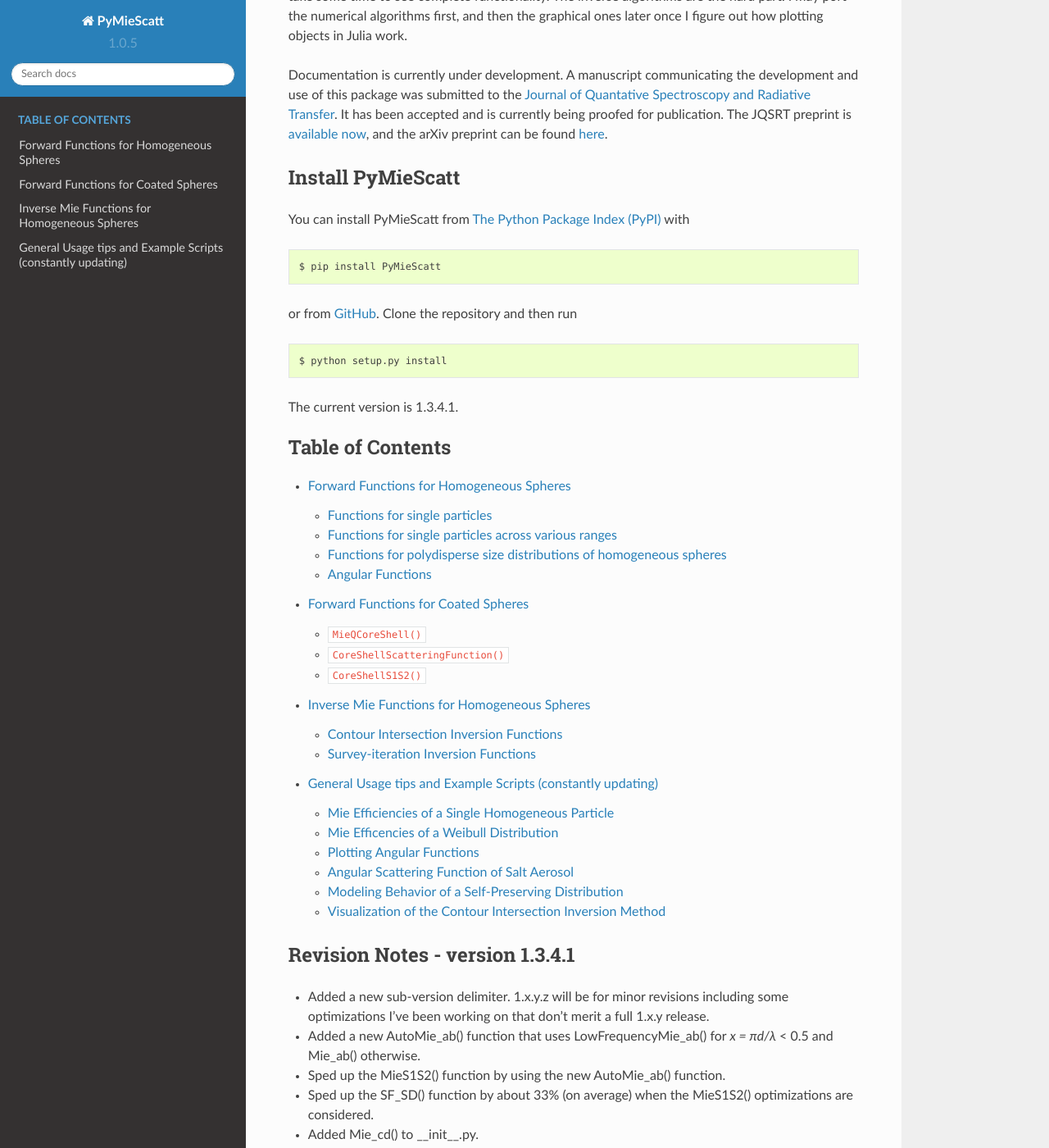
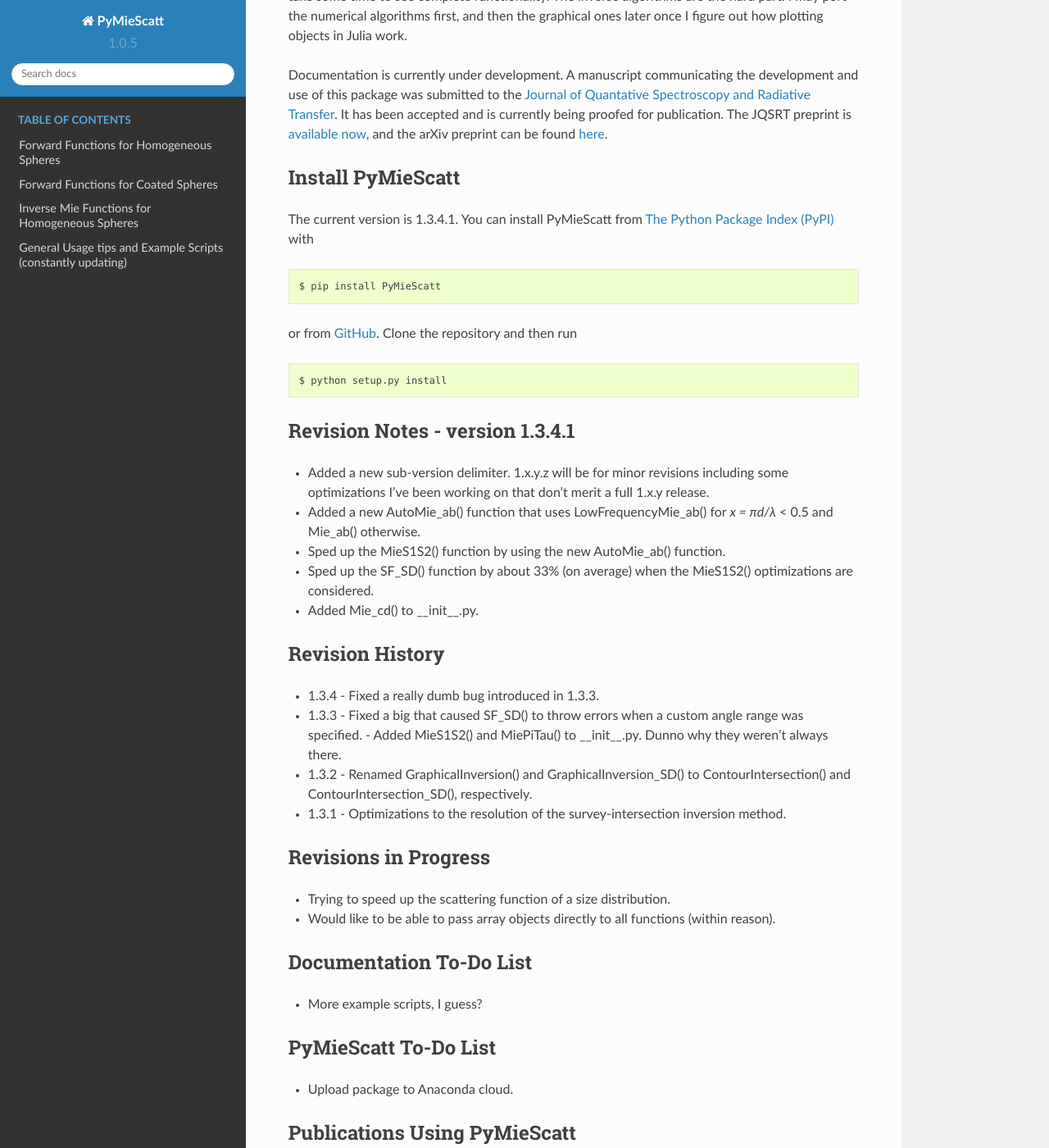
Before and after one commit to bsumlin/PyMieScatt, a Sphinx documentation site: the page built from docs/index.rst, in a window 1280 px wide and 1400 px high, scrolled down 309 px. Shown: the whole window at 82% size. Built offline with Sphinx 7.4.7 and the Read the Docs theme 2.0.0, drawn with Linux system fonts in a browser that asks for light colours; formulas are drawn with MathJax 3; pages that are not in the unit, such as notebooks, are missing from menus; some of the changed text lies outside the part shown.

Commit message:
minor
docs

```diff
--- a/docs/examples.rst
+++ b/docs/examples.rst
@@ -62,7 +62,7 @@
    d=5000
 
    theta,SL,SR,SU = ps.ScatteringFunction(m,w,d)
-   qR,SLQ,SRQ,SUQ = ps.qSpaceScatteringFunction(m,w,d,normed=False)
+   qR,SLQ,SRQ,SUQ = ps.ScatteringFunction(m,w,d,space='qspace',normed=False)
 
    plt.close('all')
 
--- a/docs/index.rst
+++ b/docs/index.rst
@@ -25,21 +25,6 @@
 or from `GitHub <https://github.com/bsumlin/PyMieScatt>`_. Clone the repository and then run ::
 
    $ python setup.py install
-
-The current version is 1.3.4.1.
-
-
-.. toctree::
-   :maxdepth: 2
-   :caption: Table of Contents
-
-   Documentation Home <index>
-   Forward Functions for Homogeneous Spheres <forward>
-   Forward Functions for Coated Spheres <forwardCS>
-   Inverse Mie Functions for Homogeneous Spheres <inverse>
-   General Usage tips and Example Scripts (constantly updating) <examples>
-
-
 
 Revision Notes - version 1.3.4.1
 ------------------------------
```
Also changed, not shown: other parts of docs/index.rst (+12 -1 lines).
